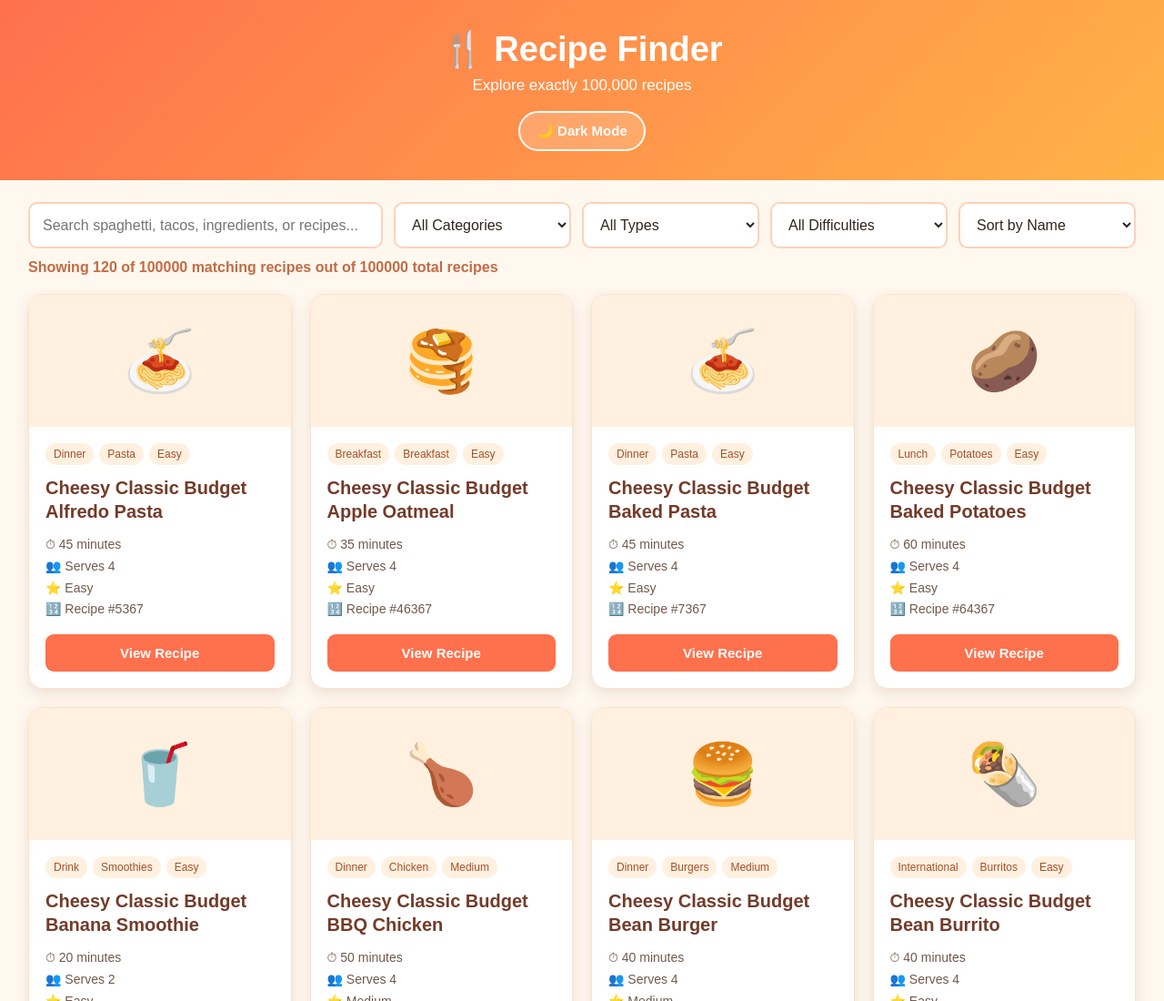
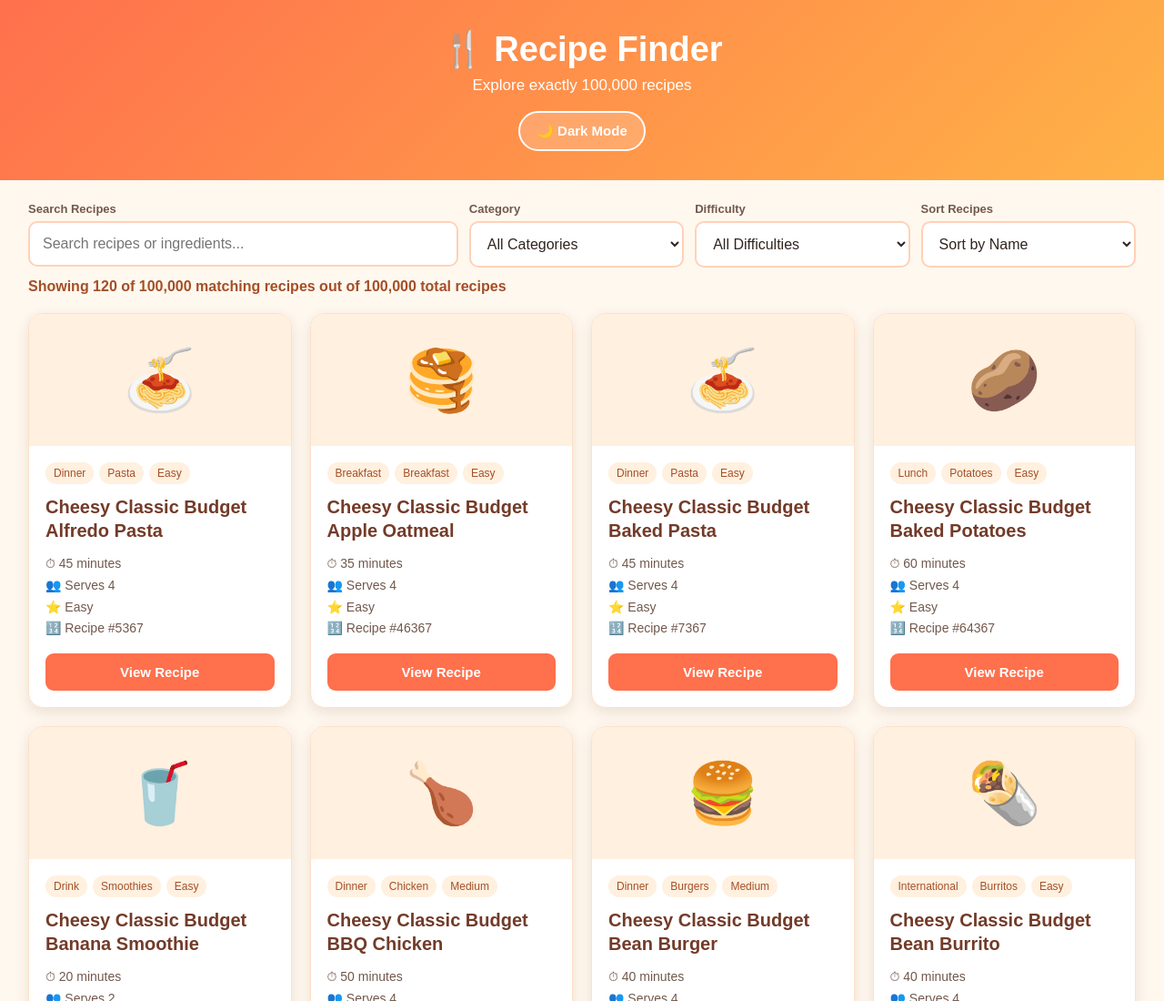
Before and after one commit to BinaryCoding1010/Recipe-Finder, a plain HTML site: page index.html in a window 1280 px wide. Shown: the top 1100 px of the page at 91% size. Drawn offline with Linux system fonts and the light colour scheme.

Commit message:
Refactor index.html for accessibility and layout improvements
Refactor HTML structure and improve accessibility features. Update styling variables and adjust layout for better responsiveness.

```diff
--- a/index.html
+++ b/index.html
@@ -3,6 +3,7 @@
 <head>
 <meta charset="UTF-8">
 <meta name="viewport" content="width=device-width, initial-scale=1.0">
+<meta name="color-scheme" content="light dark">
 <title>100,000 Recipe Finder</title>
 
 <style>
@@ -22,6 +23,7 @@
   --modal-info:#fff8ef;
   --button:#ff704d;
   --button-hover:#e85836;
+  --shadow:0 5px 15px rgba(90,50,20,.12);
 }
 
 body.dark-mode{
@@ -38,6 +40,7 @@ body.dark-mode{
   --modal-info:#33302d;
   --button:#e96849;
   --button-hover:#ff805d;
+  --shadow:0 5px 18px rgba(0,0,0,.3);
 }
 
 body{
@@ -47,6 +50,8 @@ body{
   color:var(--text);
   transition:background .25s,color .25s;
 }
+
+body.modal-open{overflow:hidden}
 
 header{
   background:linear-gradient(135deg,#ff704d,#ffb347);
@@ -72,17 +77,37 @@ header p{margin:0;font-size:17px}
 
 .theme-button:hover{background:rgba(255,255,255,.3)}
 
+button:focus-visible,
+input:focus-visible,
+select:focus-visible{
+  outline:3px solid #ff704d;
+  outline-offset:3px;
+}
+
 .controls{
   max-width:1250px;
   margin:24px auto 10px;
   padding:0 16px;
   display:grid;
-  grid-template-columns:2fr repeat(4,1fr);
+  grid-template-columns:2fr repeat(3,1fr);
   gap:12px;
+}
+
+.control-group{
+  display:flex;
+  flex-direction:column;
+  gap:6px;
+}
+
+.control-group label{
+  font-size:13px;
+  font-weight:bold;
+  color:var(--muted);
 }
 
 input,select{
   width:100%;
+  min-width:0;
   padding:14px;
   border:2px solid var(--input-border);
   border-radius:10px;
@@ -91,17 +116,12 @@ input,select{
   color:var(--text);
 }
 
-input:focus,select:focus{
-  outline:3px solid rgba(255,112,77,.25);
-  border-color:#ff704d;
-}
-
 .recipe-count{
   max-width:1250px;
   margin:12px auto 20px;
   padding:0 16px;
   font-weight:bold;
-  color:#c16b45;
+  color:var(--badge-text);
 }
 
 #recipeGrid{
@@ -117,7 +137,7 @@ input:focus,select:focus{
   background:var(--card);
   border-radius:16px;
   overflow:hidden;
-  box-shadow:0 5px 15px rgba(90,50,20,.12);
+  box-shadow:var(--shadow);
   border:1px solid var(--border);
   display:flex;
   flex-direction:column;
@@ -231,6 +251,7 @@ input:focus,select:focus{
   border-radius:18px;
   padding:28px;
   position:relative;
+  box-shadow:0 10px 40px rgba(0,0,0,.3);
 }
 
 .close-button{
@@ -275,7 +296,7 @@ input:focus,select:focus{
   line-height:1.8;
 }
 
-@media(max-width:1100px){
+@media(max-width:900px){
   .controls{grid-template-columns:repeat(2,1fr)}
 }
 
@@ -293,80 +314,70 @@ input:focus,select:focus{
 <header>
   <h1>🍴 Recipe Finder</h1>
   <p>Explore exactly 100,000 recipes</p>
-  <button class="theme-button" id="themeToggle">🌙 Dark Mode</button>
+  <button type="button" class="theme-button" id="themeToggle"
+    aria-pressed="false">🌙 Dark Mode</button>
 </header>
 
-<section class="controls">
-  <input id="searchInput" type="text"
-    placeholder="Search spaghetti, tacos, ingredients, or recipes...">
+<section class="controls" aria-label="Recipe search and filters">
 
+  <div class="control-group">
+    <label for="searchInput">Search Recipes</label>
+    <input id="searchInput" type="search"
+      placeholder="Search recipes or ingredients..."
+      autocomplete="off">
+  </div>
+
+  <div class="control-group">
+    <label for="categoryFilter">Category</label>
     <select id="categoryFilter">
       <option value="All">All Categories</option>
-    <option value="Breakfast">Breakfast</option>
-    <option value="Lunch">Lunch</option>
-    <option value="Dinner">Dinner</option>
-    <option value="Snack">Snack</option>
-    <option value="Dessert">Dessert</option>
-    <option value="Drink">Drink</option>
-    <option value="Vegetarian">Vegetarian</option>
-    <option value="International">International</option>
     </select>
+  </div>
 
-  <select id="typeFilter">
-    <option value="All">All Types</option>
-    <option value="Spaghetti">Spaghetti</option>
-    <option value="Pasta">Pasta</option>
-    <option value="Noodles">Noodles</option>
-    <option value="Tacos">Tacos</option>
-    <option value="Rice">Rice</option>
-    <option value="Soup">Soup</option>
-    <option value="Salad">Salad</option>
-    <option value="Pizza">Pizza</option>
-    <option value="Sandwiches">Sandwiches</option>
-    <option value="Burritos">Burritos</option>
-    <option value="Wraps">Wraps</option>
-    <option value="Breakfast">Breakfast Foods</option>
-    <option value="Desserts">Desserts</option>
-    <option value="Drinks">Drinks</option>
-    <option value="Snacks">Snacks</option>
-    <option value="Curry">Curry</option>
-    <option value="Potatoes">Potatoes</option>
-    <option value="Cakes">Cakes</option>
-    <option value="Stir Fry">Stir Fry</option>
-    <option value="Burgers">Burgers</option>
-    <option value="Seafood">Seafood</option>
-    <option value="Chicken">Chicken</option>
-    <option value="Beef">Beef</option>
-    <option value="Cookies">Cookies</option>
-    <option value="Smoothies">Smoothies</option>
-  </select>
-
+  <div class="control-group">
+    <label for="difficultyFilter">Difficulty</label>
     <select id="difficultyFilter">
       <option value="All">All Difficulties</option>
       <option value="Easy">Easy</option>
       <option value="Medium">Medium</option>
       <option value="Hard">Hard</option>
     </select>
+  </div>
 
+  <div class="control-group">
+    <label for="sortSelect">Sort Recipes</label>
     <select id="sortSelect">
       <option value="name">Sort by Name</option>
       <option value="time">Sort by Cooking Time</option>
       <option value="difficulty">Sort by Difficulty</option>
     </select>
+  </div>
+
 </section>
 
-<div class="recipe-count" id="recipeCount"></div>
-<main id="recipeGrid"></main>
+<div class="recipe-count" id="recipeCount"
+  aria-live="polite" aria-atomic="true"></div>
 
-<button id="loadMoreButton">Load More Recipes</button>
+<main id="recipeGrid" aria-label="Recipe results"></main>
 
-<div id="noResults">
-  No recipes were found. Try another search or type.
+<button type="button" id="loadMoreButton">Load More Recipes</button>
+
+<div id="noResults" role="status" aria-live="polite" hidden>
+  No recipes were found. Try another search or category.
 </div>
 
-<div class="modal-background" id="modalBackground">
-  <div class="modal">
-    <button class="close-button" id="closeButton">&times;</button>
+<div class="modal-background" id="modalBackground"
+  aria-hidden="true">
+
+  <div class="modal" id="recipeModal"
+    role="dialog"
+    aria-modal="true"
+    aria-labelledby="modalTitle"
+    tabindex="-1">
+
+    <button type="button" class="close-button" id="closeButton"
+      aria-label="Close recipe details">&times;</button>
+
     <div id="modalContent"></div>
   </div>
 </div>
@@ -507,7 +518,9 @@ const baseRecipes = [
 ["Beef Stew","Beef"],["Beef Skillet","Beef"],["Roast Beef","Beef"],["Beef Fajitas","Beef"],
 ["Chocolate Cookies","Cookies"],["Oatmeal Cookies","Cookies"],["Sugar Cookies","Cookies"],["Peanut Butter Cookies","Cookies"],
 ["Banana Smoothie","Smoothies"],["Mango Smoothie","Smoothies"],["Green Smoothie","Smoothies"],["Peach Smoothie","Smoothies"]
-].map(function(item){return {name:item[0],type:item[1]};});
+].map(function(item){
+  return {name:item[0],type:item[1]};
+});
 
 const flavorTwists = [
 {name:"Classic",ingredient:"a pinch of salt",step:"Taste and add salt if needed."},
@@ -522,8 +535,16 @@ const flavorTwists = [
 {name:"Fresh Garden",ingredient:"1/2 cup chopped fresh vegetables",step:"Add the fresh vegetables just before serving."}
 ];
 
-const versionFamilies=["Family Style","Quick","Light","Protein Plus","Garden","Weekend","Budget","Lunchbox","Party","Holiday"];
-const versionQualities=["Home","Fresh","Simple","Deluxe","Healthy","Golden","Classic","Special","Favorite","Everyday"];
+const versionFamilies=[
+  "Family Style","Quick","Light","Protein Plus","Garden",
+  "Weekend","Budget","Lunchbox","Party","Holiday"
+];
+
+const versionQualities=[
+  "Home","Fresh","Simple","Deluxe","Healthy",
+  "Golden","Classic","Special","Favorite","Everyday"
+];
+
 const recipeVersions=[];
 
 versionFamilies.forEach(function(family,familyIndex){
@@ -542,6 +563,11 @@ const recipes=[];
 baseRecipes.forEach(function(base,baseIndex){
   const info=recipeTypeInfo[base.type];
 
+  if(!info){
+    console.error("Missing recipe information:",base.type);
+    return;
+  }
+
   flavorTwists.forEach(function(twist,twistIndex){
     recipeVersions.forEach(function(version,versionIndex){
       const id=baseIndex*1000+twistIndex*100+versionIndex+1;
@@ -555,8 +581,14 @@ baseRecipes.forEach(function(base,baseIndex){
         time:info.time+twistIndex+version.extraTime,
         servings:info.servings,
         difficulty:info.difficulty,
-        ingredients:info.ingredients.concat([twist.ingredient,version.ingredient]),
-        steps:info.steps.concat([twist.step,version.step])
+        ingredients:info.ingredients.concat([
+          twist.ingredient,
+          version.ingredient
+        ]),
+        steps:info.steps.concat([
+          twist.step,
+          version.step
+        ])
       });
     });
   });
@@ -564,36 +596,113 @@ baseRecipes.forEach(function(base,baseIndex){
 
 console.log("Total recipes:",recipes.length);
 
+/* PAGE ELEMENTS */
+
 const recipeGrid=document.getElementById("recipeGrid");
 const searchInput=document.getElementById("searchInput");
 const categoryFilter=document.getElementById("categoryFilter");
-const typeFilter=document.getElementById("typeFilter");
 const difficultyFilter=document.getElementById("difficultyFilter");
 const sortSelect=document.getElementById("sortSelect");
 const recipeCount=document.getElementById("recipeCount");
 const loadMoreButton=document.getElementById("loadMoreButton");
 const noResults=document.getElementById("noResults");
 const modalBackground=document.getElementById("modalBackground");
+const recipeModal=document.getElementById("recipeModal");
 const modalContent=document.getElementById("modalContent");
 const closeButton=document.getElementById("closeButton");
 const themeToggle=document.getElementById("themeToggle");
 
 let visibleRecipeLimit=120;
 let currentFilteredRecipes=[];
+let previousFocusedElement=null;
+
+/* COMBINED CATEGORY DROPDOWN */
+
+/*
+  One option can represent either an original category
+  or an original recipe type.
+
+  Breakfast, Dessert, Drinks, and Snacks are combined
+  with their matching category names so they do not
+  appear twice.
+*/
+
+const categoryAliases={
+  "Breakfast":["Breakfast"],
+  "Dessert":["Desserts"],
+  "Drink":["Drinks"],
+  "Snack":["Snacks"]
+};
+
+const categoryOptions=[
+  {label:"Breakfast",values:["Breakfast"]},
+  {label:"Lunch",values:["Lunch"]},
+  {label:"Dinner",values:["Dinner"]},
+  {label:"Snack",values:["Snack","Snacks"]},
+  {label:"Dessert",values:["Dessert","Desserts"]},
+  {label:"Drink",values:["Drink","Drinks"]},
+  {label:"Vegetarian",values:["Vegetarian"]},
+  {label:"International",values:["International"]},
+  {label:"Spaghetti",values:["Spaghetti"]},
+  {label:"Pasta",values:["Pasta"]},
+  {label:"Noodles",values:["Noodles"]},
+  {label:"Tacos",values:["Tacos"]},
+  {label:"Rice",values:["Rice"]},
+  {label:"Soup",values:["Soup"]},
+  {label:"Salad",values:["Salad"]},
+  {label:"Pizza",values:["Pizza"]},
+  {label:"Sandwiches",values:["Sandwiches"]},
+  {label:"Burritos",values:["Burritos"]},
+  {label:"Wraps",values:["Wraps"]},
+  {label:"Curry",values:["Curry"]},
+  {label:"Potatoes",values:["Potatoes"]},
+  {label:"Cakes",values:["Cakes"]},
+  {label:"Stir Fry",values:["Stir Fry"]},
+  {label:"Burgers",values:["Burgers"]},
+  {label:"Seafood",values:["Seafood"]},
+  {label:"Chicken",values:["Chicken"]},
+  {label:"Beef",values:["Beef"]},
+  {label:"Cookies",values:["Cookies"]},
+  {label:"Smoothies",values:["Smoothies"]}
+];
+
+categoryOptions.forEach(function(option){
+  const element=document.createElement("option");
+  element.value=option.label;
+  element.textContent=option.label;
+  categoryFilter.appendChild(element);
+});
 
 /* LIGHT AND DARK MODE */
 
 function applyTheme(theme){
-  document.body.classList.toggle("dark-mode",theme==="dark");
-  themeToggle.textContent=theme==="dark"?"☀️ Light Mode":"🌙 Dark Mode";
+  const isDark=theme==="dark";
+
+  document.body.classList.toggle("dark-mode",isDark);
+  themeToggle.textContent=isDark?"☀️ Light Mode":"🌙 Dark Mode";
+  themeToggle.setAttribute("aria-pressed",String(isDark));
+
+  try{
     localStorage.setItem("recipeFinderTheme",theme);
+  }catch(error){
+    console.warn("Theme preference could not be saved.",error);
+  }
 }
 
-const savedTheme=localStorage.getItem("recipeFinderTheme")||"light";
+let savedTheme="light";
+
+try{
+  savedTheme=localStorage.getItem("recipeFinderTheme")||"light";
+}catch(error){
+  console.warn("Saved theme could not be loaded.",error);
+}
+
 applyTheme(savedTheme);
 
 themeToggle.addEventListener("click",function(){
-  const newTheme=document.body.classList.contains("dark-mode")?"light":"dark";
+  const newTheme=document.body.classList.contains("dark-mode")
+    ?"light":"dark";
+
   applyTheme(newTheme);
 });
 
@@ -608,42 +717,72 @@ function escapeHTML(value){
     .replace(/'/g,"&#039;");
 }
 
+/* CATEGORY FILTER MATCHING */
+
+function matchesCombinedCategory(recipe,selected){
+  if(selected==="All")return true;
+
+  const option=categoryOptions.find(function(item){
+    return item.label===selected;
+  });
+
+  if(!option)return true;
+
+  return option.values.includes(recipe.category)||
+    option.values.includes(recipe.type);
+}
+
 /* FILTER AND SORT RECIPES */
 
 function getFilteredRecipes(){
   const searchText=searchInput.value.trim().toLowerCase();
   const selectedCategory=categoryFilter.value;
-  const selectedType=typeFilter.value;
   const selectedDifficulty=difficultyFilter.value;
   const selectedSort=sortSelect.value;
+
+  const searchWords=searchText.split(/\s+/).filter(Boolean);
 
   let filtered=recipes.filter(function(recipe){
     const searchableText=[
       recipe.name,
       recipe.type,
       recipe.category,
+      recipe.difficulty,
       recipe.ingredients.join(" "),
       recipe.steps.join(" ")
     ].join(" ").toLowerCase();
 
-    const matchesSearch=searchableText.includes(searchText);
-    const matchesCategory=selectedCategory==="All"||recipe.category===selectedCategory;
-    const matchesType=selectedType==="All"||recipe.type===selectedType;
-    const matchesDifficulty=selectedDifficulty==="All"||recipe.difficulty===selectedDifficulty;
-
-    return matchesSearch&&matchesCategory&&matchesType&&matchesDifficulty;
+    const matchesSearch=searchWords.every(function(word){
+      return searchableText.includes(word);
     });
 
+    const matchesCategory=matchesCombinedCategory(
+      recipe,selectedCategory
+    );
+
+    const matchesDifficulty=
+      selectedDifficulty==="All"||
+      recipe.difficulty===selectedDifficulty;
+
+    return matchesSearch&&matchesCategory&&matchesDifficulty;
+  });
+
+  if(selectedSort==="time"){
     filtered.sort(function(a,b){
-    if(selectedSort==="time")return a.time-b.time;
+      return a.time-b.time||a.name.localeCompare(b.name);
+    });
+  }else if(selectedSort==="difficulty"){
+    const order={Easy:1,Medium:2,Hard:3};
 
-    if(selectedSort==="difficulty"){
-      const order={Easy:1,Medium:2,Hard:3};
-      return order[a.difficulty]-order[b.difficulty];
-    }
-
+    filtered.sort(function(a,b){
+      return order[a.difficulty]-order[b.difficulty]||
+        a.name.localeCompare(b.name);
+    });
+  }else{
+    filtered.sort(function(a,b){
       return a.name.localeCompare(b.name);
     });
+  }
 
   return filtered;
 }
@@ -652,77 +791,95 @@ function getFilteredRecipes(){
 
 function displayRecipes(){
   currentFilteredRecipes=getFilteredRecipes();
+
+  const fragment=document.createDocumentFragment();
+  const recipesToDisplay=currentFilteredRecipes.slice(
+    0,visibleRecipeLimit
+  );
+
   recipeGrid.innerHTML="";
-
-  recipeCount.textContent=
-    "Showing "+Math.min(visibleRecipeLimit,currentFilteredRecipes.length)+
-    " of "+currentFilteredRecipes.length+
-    " matching recipes out of "+recipes.length+" total recipes";
-
-  if(currentFilteredRecipes.length===0){
-    noResults.style.display="block";
-    loadMoreButton.style.display="none";
-    return;
-  }
-
-  noResults.style.display="none";
-
-  const recipesToDisplay=currentFilteredRecipes.slice(0,visibleRecipeLimit);
 
   recipesToDisplay.forEach(function(recipe){
     const card=document.createElement("article");
     card.className="recipe-card";
 
     card.innerHTML=`
-      <div class="recipe-image">${escapeHTML(recipe.emoji)}</div>
+      <div class="recipe-image" aria-hidden="true">
+        ${escapeHTML(recipe.emoji)}
+      </div>
+
       <div class="recipe-content">
+
         <div class="badges">
           <span class="badge">${escapeHTML(recipe.category)}</span>
           <span class="badge">${escapeHTML(recipe.type)}</span>
           <span class="badge">${escapeHTML(recipe.difficulty)}</span>
         </div>
+
         <h2>${escapeHTML(recipe.name)}</h2>
+
         <div class="details">
           ⏱ ${escapeHTML(recipe.time)} minutes<br>
           👥 Serves ${escapeHTML(recipe.servings)}<br>
           ⭐ ${escapeHTML(recipe.difficulty)}<br>
           🔢 Recipe #${escapeHTML(recipe.id)}
         </div>
-        <button class="view-button" data-id="${escapeHTML(recipe.id)}">
+
+        <button type="button" class="view-button"
+          data-id="${recipe.id}"
+          aria-label="View ${escapeHTML(recipe.name)} recipe">
           View Recipe
         </button>
+
       </div>
     `;
 
-    recipeGrid.appendChild(card);
+    fragment.appendChild(card);
   });
 
+  recipeGrid.appendChild(fragment);
+
+  const shown=recipesToDisplay.length;
+  const total=currentFilteredRecipes.length;
+
+  recipeCount.textContent=
+    "Showing "+shown.toLocaleString()+
+    " of "+total.toLocaleString()+
+    " matching recipes out of "+
+    recipes.length.toLocaleString()+" total recipes";
+
+  noResults.hidden=total!==0;
+
   loadMoreButton.style.display=
-    visibleRecipeLimit<currentFilteredRecipes.length?"block":"none";
+    shown<total?"block":"none";
 
-  document.querySelectorAll(".view-button").forEach(function(button){
-    button.addEventListener("click",function(){
-      openRecipe(Number(button.dataset.id));
-    });
-  });
+  loadMoreButton.disabled=shown>=total;
 }
 
 /* OPEN RECIPE DETAILS */
 
 function openRecipe(recipeId){
-  const recipe=recipes.find(function(item){return item.id===recipeId;});
+  const recipe=recipes.find(function(item){
+    return item.id===recipeId;
+  });
+
   if(!recipe)return;
+
+  previousFocusedElement=document.activeElement;
 
   const ingredientList=recipe.ingredients.map(function(ingredient){
     return "<li>"+escapeHTML(ingredient)+"</li>";
   }).join("");
 
   const stepList=recipe.steps.map(function(step,index){
-    return "<li><strong>Step "+(index+1)+":</strong> "+escapeHTML(step)+"</li>";
+    return "<li><strong>Step "+(index+1)+":</strong> "+
+      escapeHTML(step)+"</li>";
   }).join("");
 
   modalContent.innerHTML=`
-    <h2>${escapeHTML(recipe.emoji)} ${escapeHTML(recipe.name)}</h2>
+    <h2 id="modalTitle">
+      ${escapeHTML(recipe.emoji)} ${escapeHTML(recipe.name)}
+    </h2>
 
     <div class="modal-info">
       <strong>Recipe number:</strong> ${escapeHTML(recipe.id)}<br>
@@ -741,11 +898,65 @@ function openRecipe(recipeId){
   `;
 
   modalBackground.style.display="flex";
+  modalBackground.setAttribute("aria-hidden","false");
+  document.body.classList.add("modal-open");
+
+  closeButton.focus();
 }
 
+/* CLOSE RECIPE DETAILS */
+
 function closeRecipe(){
+  if(modalBackground.style.display!=="flex")return;
+
   modalBackground.style.display="none";
+  modalBackground.setAttribute("aria-hidden","true");
+  document.body.classList.remove("modal-open");
+
+  if(previousFocusedElement&&
+     typeof previousFocusedElement.focus==="function"){
+    previousFocusedElement.focus();
   }
+}
+
+/* KEYBOARD ACCESSIBILITY FOR MODAL */
+
+function handleModalKeyboard(event){
+  if(modalBackground.style.display!=="flex")return;
+
+  if(event.key==="Escape"){
+    event.preventDefault();
+    closeRecipe();
+    return;
+  }
+
+  if(event.key==="Tab"){
+    const focusable=recipeModal.querySelectorAll(
+      'button:not([disabled]),a[href],input:not([disabled]),select:not([disabled]),[tabindex]:not([tabindex="-1"])'
+    );
+
+    const items=Array.from(focusable);
+
+    if(items.length===0){
+      event.preventDefault();
+      recipeModal.focus();
+      return;
+    }
+
+    const first=items[0];
+    const last=items[items.length-1];
+
+    if(event.shiftKey&&document.activeElement===first){
+      event.preventDefault();
+      last.focus();
+    }else if(!event.shiftKey&&document.activeElement===last){
+      event.preventDefault();
+      first.focus();
+    }
+  }
+}
+
+/* RESET PAGINATION AFTER FILTER CHANGES */
 
 function resetVisibleLimit(){
   visibleRecipeLimit=120;
@@ -756,7 +967,6 @@ function resetVisibleLimit(){
 
 searchInput.addEventListener("input",resetVisibleLimit);
 categoryFilter.addEventListener("change",resetVisibleLimit);
-typeFilter.addEventListener("change",resetVisibleLimit);
 difficultyFilter.addEventListener("change",resetVisibleLimit);
 sortSelect.addEventListener("change",resetVisibleLimit);
 
@@ -768,16 +978,27 @@ loadMoreButton.addEventListener("click",function(){
 closeButton.addEventListener("click",closeRecipe);
 
 modalBackground.addEventListener("click",function(event){
-  if(event.target===modalBackground)closeRecipe();
+  if(event.target===modalBackground){
+    closeRecipe();
+  }
 });
 
-document.addEventListener("keydown",function(event){
-  if(event.key==="Escape")closeRecipe();
+document.addEventListener("keydown",handleModalKeyboard);
+
+/* EVENT DELEGATION FOR RECIPE BUTTONS */
+
+recipeGrid.addEventListener("click",function(event){
+  const button=event.target.closest(".view-button");
+
+  if(!button)return;
+
+  openRecipe(Number(button.dataset.id));
 });
 
 /* START WEBSITE */
 
 displayRecipes();
+
 </script>
 
 </body>
```
Lines whose indentation alone changed are shown as unchanged.
